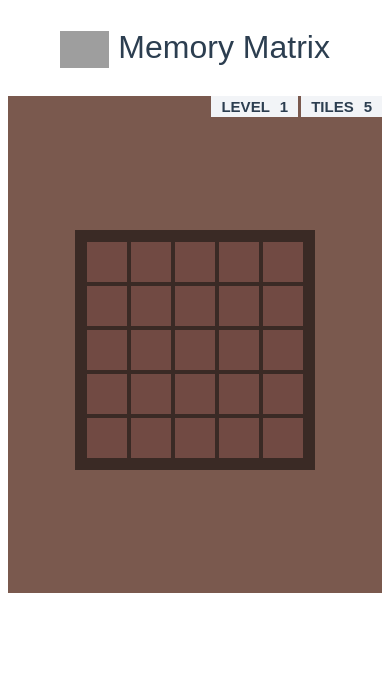
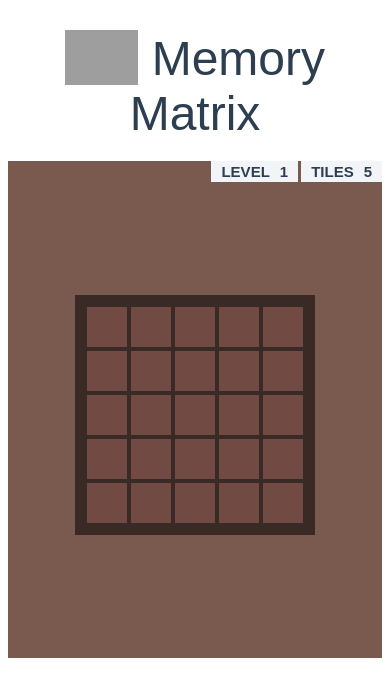
Before and after one commit to yoon12345678910/MemoryMatrix, a Vue app: page / in a window 390 px wide. Shown: the top 696 px of the page. Built offline with nearby package versions, Linux system fonts and the light colour scheme; grey boxes are pictures that could not be loaded.

Commit message:
update style

```diff
--- a/src/App.vue
+++ b/src/App.vue
@@ -193,7 +193,7 @@
   -moz-osx-font-smoothing: grayscale;
 }
 .title {
-  margin-bottom: 30px;
+  margin: 20px;
   font-size: 3rem;
   font-weight: 300;
   text-align: center;
@@ -293,12 +293,12 @@
   font-size: 20px;
   color: #feffff;
 }
-@media screen and (max-width: 400px) {
+@media screen and (max-width: 42  0px) {
   .title {
-    font-size: 2rem;
+    font-size: 1.5rem;
   }
   .vue-logo {
-    height: 37px;
+    height: 27px;
   }
 }
 </style>
```
